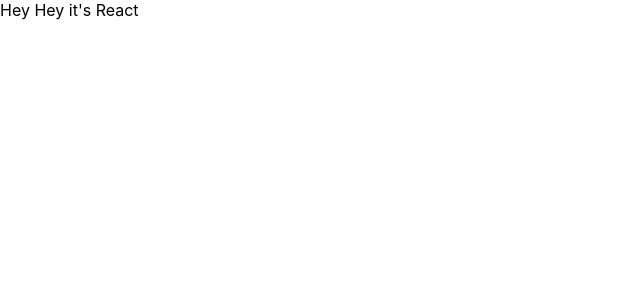
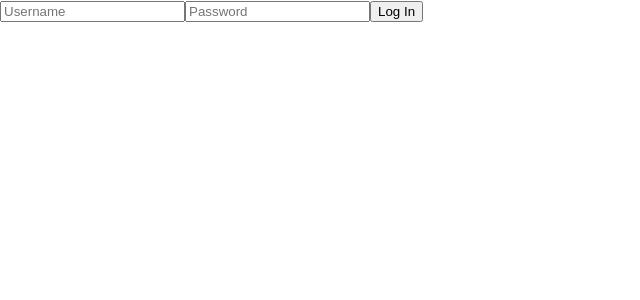
Before and after one commit to TravisGandy-93/EarHustlerz-Client, a React (Create React App) app in the folder earhustlerz-client/: page / in a window 1280 px wide. Shown: the top 300 px of the page, without its empty margins (0-640 px from the left). Built offline with nearby package versions, Linux system fonts and the light colour scheme.

Commit message:
added login component to app.js and built handler for input changes on login form

```diff
--- a/earhustlerz-client/src/App.js
+++ b/earhustlerz-client/src/App.js
@@ -1,12 +1,13 @@
 import React from 'react';
 import './App.css';
+import Login from './components/Login';
 
 class App extends React.Component {
 
 
   render(){
   return (
-      "Hey Hey it's React"
+      <Login />
   );
   }
 }
--- a/earhustlerz-client/src/components/Login.js
+++ b/earhustlerz-client/src/components/Login.js
@@ -1,14 +1,31 @@
 import React from 'react'
 import { connect } from 'react-redux'
+import { updateLoginForm } from '../actions/loginForm.js'
 
-const Login = () => {
+const Login = ({ loginFormData, updateLoginForm }) => {
+
+    const handleInputChange = event => {
+        const { name, value } = event.target
+        const updatedFormInfo = {
+          ...loginFormData,
+          [name]: value
+        }
+        updateLoginForm(updatedFormInfo)
+      }
+
     return(
-        <form onSubmit={}>
-            <input placeholder="Username" value={} name="username" type="text" onChange={} />
-            <input placeholder="Password" value={} name="password" type="text" onChange={} />
+        <form onSubmit={undefined}>
+            <input placeholder="Username" value={loginFormData.username} name="username" type="text" onChange={handleInputChange} />
+            <input placeholder="Password" value={loginFormData.password} name="password" type="text" onChange={handleInputChange} />
             <input type="submit" value="Log In" />
         </form>
     )
 }
 
-export default connect()(Login)
+const mapStateToProps = state => {
+    return {
+        loginFormData: state.loginForm
+      }
+}
+
+export default connect(mapStateToProps, {updateLoginForm} )(Login)
```
